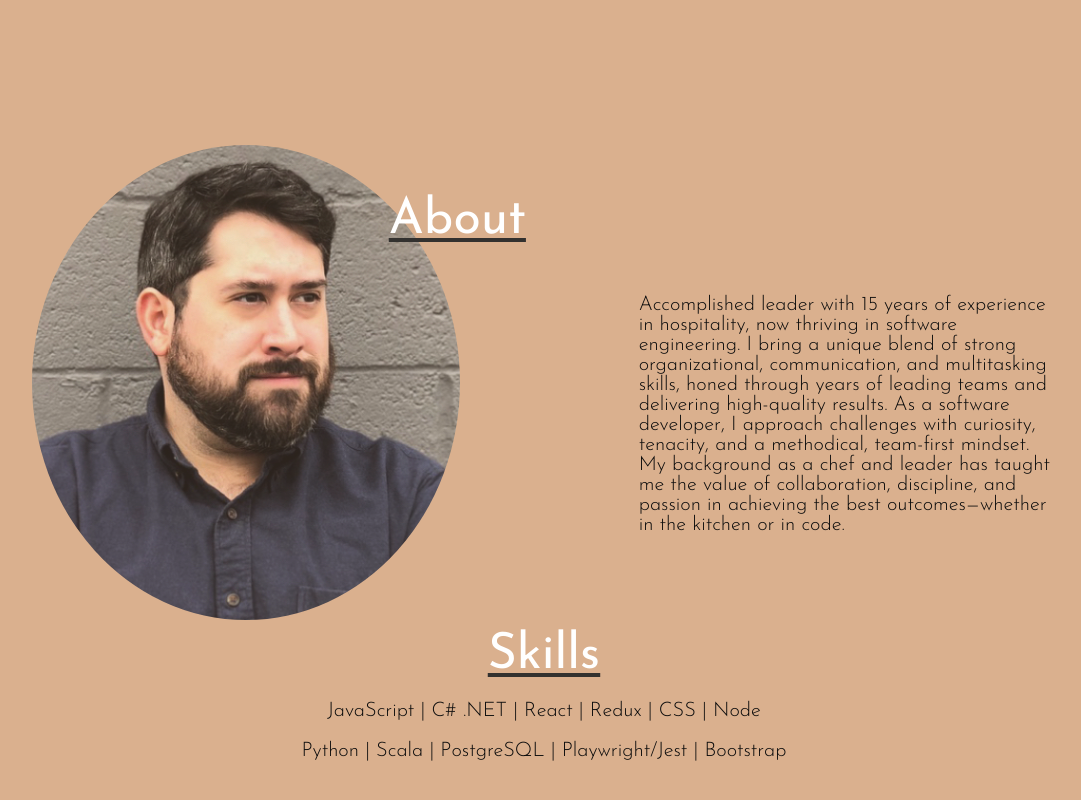
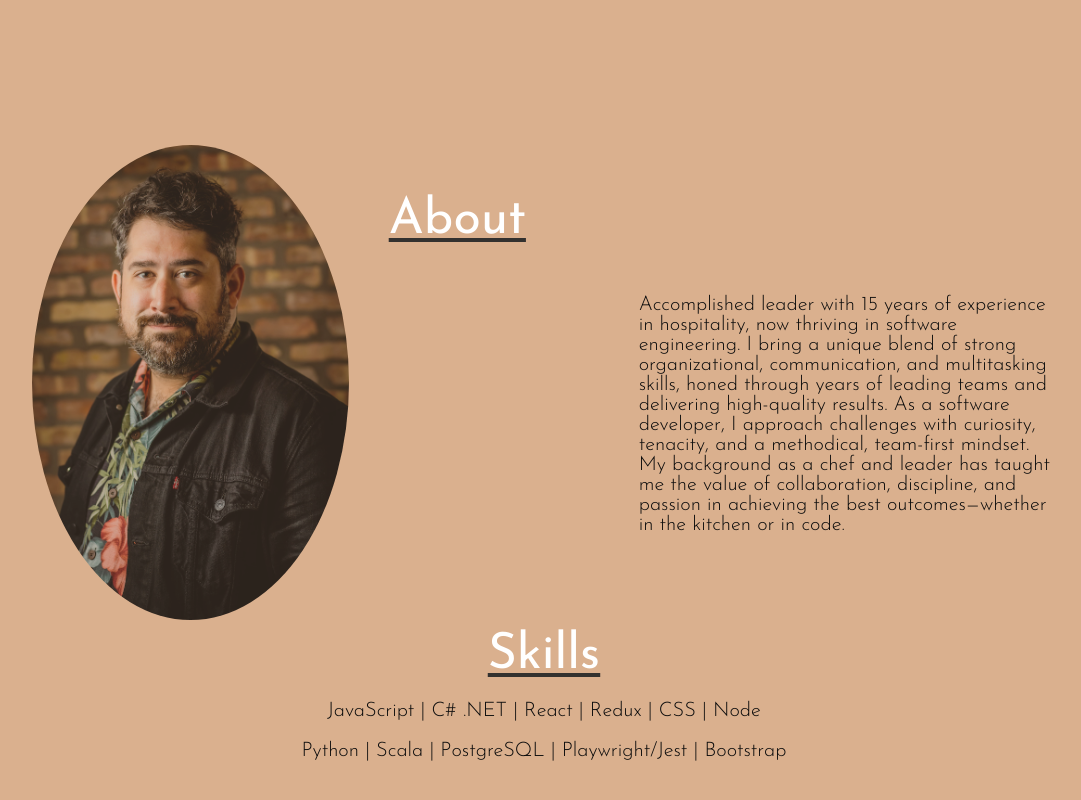
Before and after one commit to travisjhuss/travisjhuss.github.io, a React (Create React App) app: page / in a window 1280 px wide. Shown: the part 742-1542 px from the top of the page, without its empty margins (96-1177 px from the left). Built offline with nearby package versions, Linux system fonts and the light colour scheme.

Commit message:
add new pic

```diff
--- a/src/components/About/About.jsx
+++ b/src/components/About/About.jsx
@@ -7,7 +7,7 @@ export default function About() {
             <Grid item sm={3} xs={6}>
               <img
                 className="profile-img"
-                src="./Profile-pic-close.png"
+                src="./newProfilePic.jpg"
                 alt="head shot of Travis Huss"
               />
             </Grid>
```
Also changed, not shown: public/newProfilePic.jpg (added).
